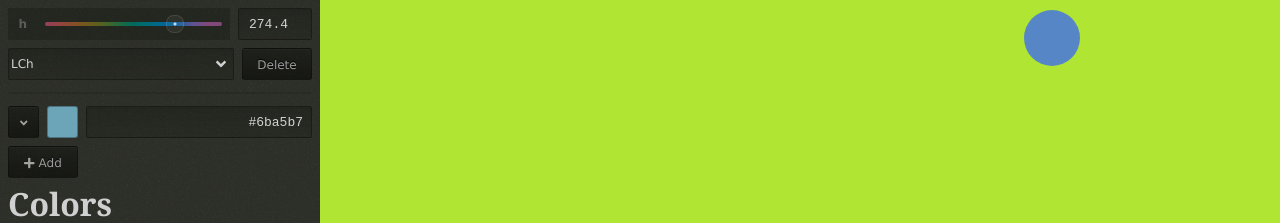
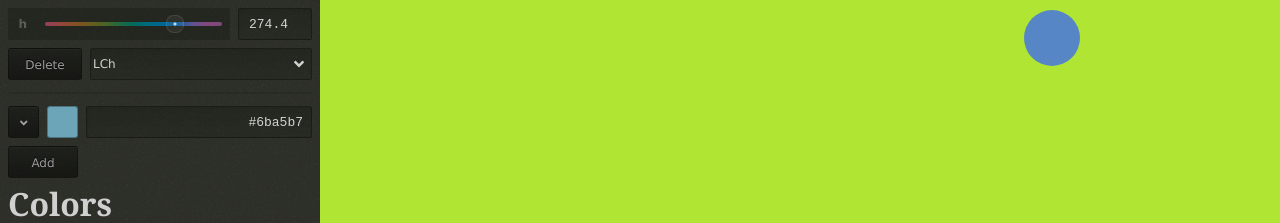
Before and after one commit to LoudBit/clutch, a Nuxt app: page / in a window 1280 px wide. Both pictures are taken after a click on the button 23 px from the left and 224 px from the top of the page. Shown: the part 320-543 px from the top of the page. Built offline with nearby package versions, Linux system fonts and the light colour scheme.

Commit message:
clean up color input ui

```diff
--- a/components/ColorInput.vue
+++ b/components/ColorInput.vue
@@ -17,18 +17,16 @@
     <div v-if="open" class="color-input--knobs">
       <RgbInput v-if="mode === 'rgb'" :input-index="inputIndex" :color-index="colorIndex" :input="input"></RgbInput>
       <LchInput v-if="mode === 'lch'" :input-index="inputIndex" :color-index="colorIndex" :input="input"></LchInput>
-      <div class="color-input-options-grid">
-        <div class="ui select grid-area-input">
+      <div class="ui grid color-input-options-grid">
+        <button class="ui x-100" title="Remove Color" @click="removeColor(colorIndex)">
+          Delete
+        </button>
+        <div class="ui select x-100">
           <select v-model="mode">
             <option value="rgb" label="RGB" />
             <option value="lch" label="LCh" />
           </select>
           <font-awesome-icon icon="angle-down" />
-        </div>
-        <div class="ui-text-right grid-area-button">
-          <button class="ui x-100" title="Remove Color" @click="removeColor(colorIndex)">
-            Delete
-          </button>
         </div>
       </div>
     </div>
@@ -112,11 +110,7 @@ export default {
 
 .color-input-options-grid {
   margin-top: 8px;
-  display: grid;
-  gap: 8px 8px;
-  grid-template-columns: repeat(4, 1fr);
-  grid-template-rows: auto;
-  grid-template-areas: 'input input input button';
+  grid-template-columns: 1fr 3fr;
 }
 
 .color-input--knobs {
--- a/components/PaletteInput.vue
+++ b/components/PaletteInput.vue
@@ -41,7 +41,7 @@
       :input="input"
     ></ColorInput>
     <div class="ui grid grid--four-column">
-      <button class="ui x-100" title="Add Color" @click="addColor()"><font-awesome-icon icon="plus" /> Add</button>
+      <button class="ui x-100" title="Add Color" @click="addColor()">Add</button>
     </div>
   </div>
 </template>
```
